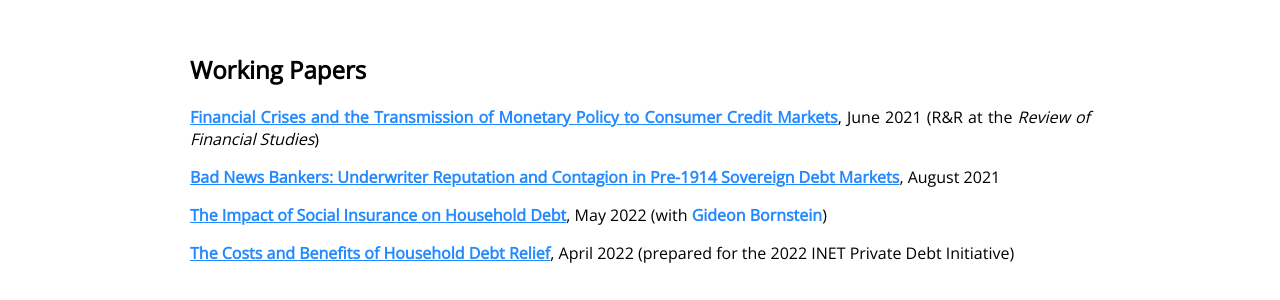
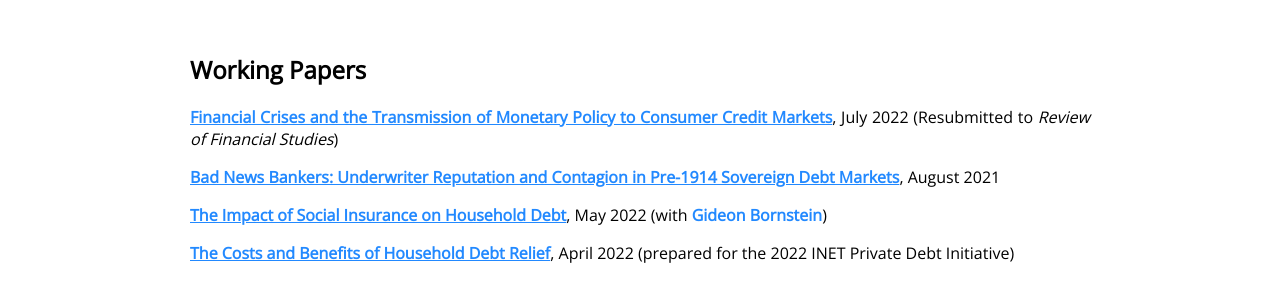
Before and after one commit to sashaindarte/sashaindarte.github.io, a Jekyll site: the page built from research/index.html, in a window 1280 px wide. Shown: the part 216-516 px from the top of the page. Built offline with Jekyll 4.4.1, drawn with Linux system fonts in a browser that asks for light colours.

Commit message:
updated CU MP date

```diff
--- a/research/index.html
+++ b/research/index.html
@@ -18,7 +18,7 @@
 		<h2>Working Papers</h2>
 
 		<p align="justify"> <a href = "/research/si_crises_monetary_policy.pdf">
-			<u><b>Financial Crises and the Transmission of Monetary Policy to Consumer Credit Markets</b></u></a>, June 2021 (R&R at the <i>Review of Financial Studies</i>)
+			<u><b>Financial Crises and the Transmission of Monetary Policy to Consumer Credit Markets</b></u></a>, July 2022 (Resubmitted to <i>Review of Financial Studies</i>)
 		</p>
 
 		<p align="justify"> <a href = "/research/bad_news_bankers_SI.pdf">
```
